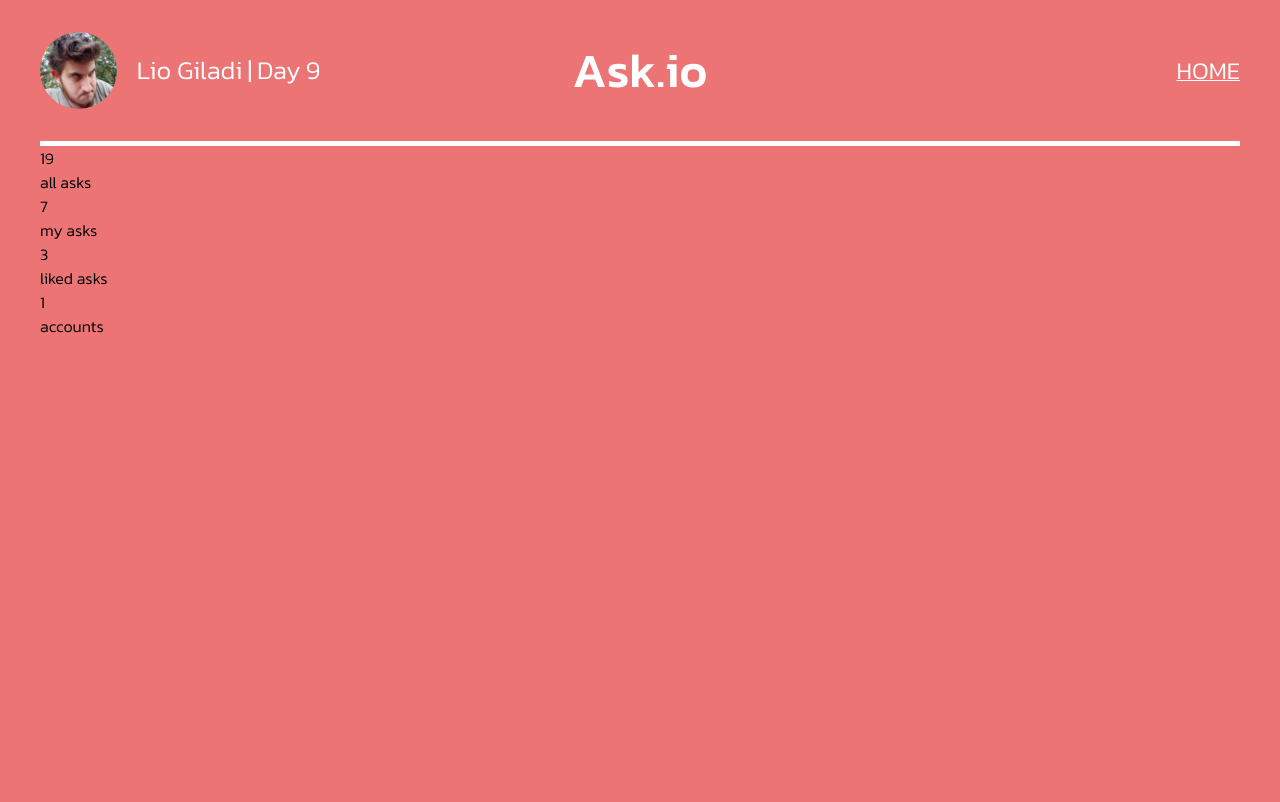
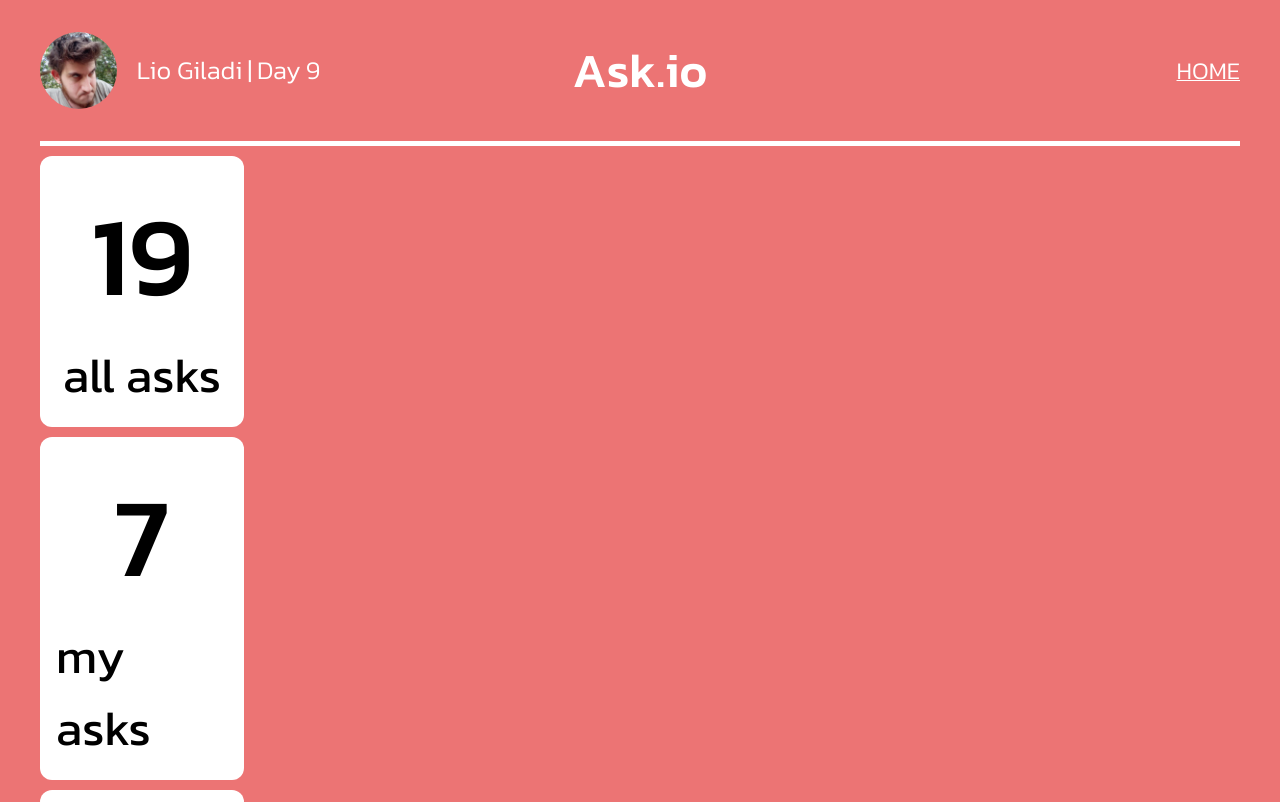
Before and after one commit to zoop-de-loop/ask.io, a Next.js app: page /statistics in a window 1280 px wide. Shown: the top 802 px of the page. Built offline with nearby package versions, Linux system fonts and the light colour scheme.

Commit message:
Style statistic

```diff
--- a/styles/components/statistic.module.scss
+++ b/styles/components/statistic.module.scss
@@ -0,0 +1,27 @@
+@use "/styles/colors";
+
+.article {
+	background-color: colors.$secondary;
+	width: 17%;
+	aspect-ratio: 1/1;
+	border-radius: 0.75rem;
+	margin-block: 10px;
+	display: flex;
+	flex-direction: column;
+	justify-content: center;
+	align-items: center;
+	padding: 1rem;
+	box-sizing: border-box;
+
+	p {
+		&:nth-child(1) {
+			font-size: 7rem;
+			font-weight: 500;
+		}
+
+		&:nth-child(2) {
+			font-size: 3rem;
+			font-weight: 400;
+		}
+	}
+}
```
